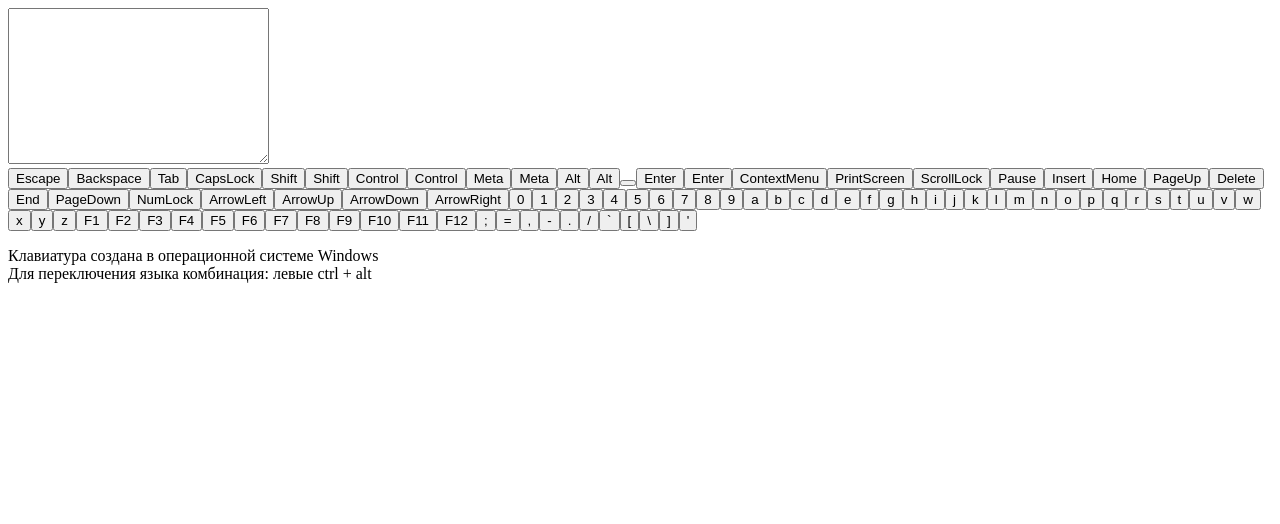
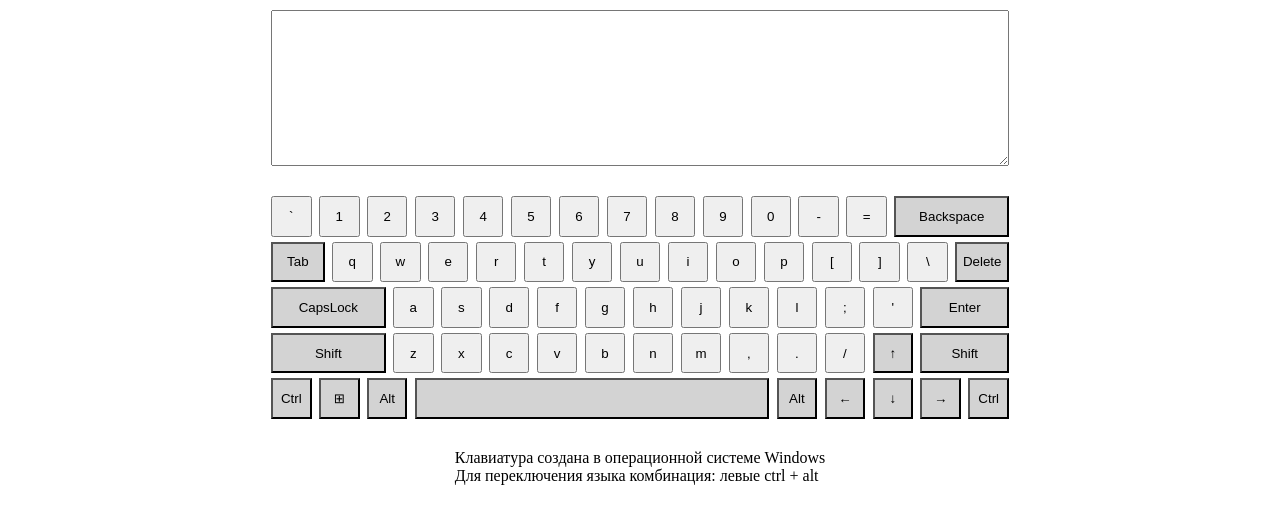
Before and after one commit to Ploytary/virtual-keyboard, a website with bundled scripts: page index.html in a window 1280 px wide. Built offline with nearby package versions, Linux system fonts and the light colour scheme.

Commit message:
feat: style keyboard

```diff
--- a/assets/js/constants.js
+++ b/assets/js/constants.js
@@ -1,93 +1,221 @@
 const KEYBOARD_KEYS = [
-  { value: 'Escape', code: 27 },
-  { value: 'Backspace', code: 8 },
-  { value: 'Tab', code: 9 },
-  { value: 'CapsLock', code: 20 },
-  { value: 'Shift', code: 16, details: 'ShiftLeft' },
-  { value: 'Shift', code: 16, details: 'ShiftRight' },
-  { value: 'Control', code: 17, details: 'ControlLeft' },
-  { value: 'Control', code: 17, details: 'ControlRight' },
-  { value: 'Meta', code: 91 },
-  { value: 'Meta', code: 93 },
-  { value: 'Alt', code: 18, details: 'AltLeft' },
-  { value: 'Alt', code: 18, details: 'AltRight' },
-  { value: ' ', code: 32 },
-  { value: 'Enter', code: 13, details: 'Enter' },
+  { value: 'Escape', code: 27, details: 'Escape' },
+  {
+    value: 'Backspace', code: 8, details: 'Backspace', order: 13,
+  },
+  {
+    value: 'Tab', code: 9, details: 'Tab', order: 14,
+  },
+  {
+    value: 'CapsLock', code: 20, details: 'CapsLock', order: 29,
+  },
+  {
+    value: 'Shift', code: 16, details: 'ShiftLeft', order: 42,
+  },
+  {
+    value: 'Shift', code: 16, details: 'ShiftRight', order: 54,
+  },
+  {
+    value: 'Ctrl', code: 17, details: 'ControlLeft', order: 55,
+  },
+  {
+    value: 'Ctrl', code: 17, details: 'ControlRight', order: 63,
+  },
+  {
+    value: '⊞', code: 91, details: 'MetaLeft', order: 56,
+  },
+  { value: '⊞', code: 92, details: 'MetaRight' },
+  {
+    value: 'Alt', code: 18, details: 'AltLeft', order: 57,
+  },
+  {
+    value: 'Alt', code: 18, details: 'AltRight', order: 59,
+  },
+  {
+    value: ' ', code: 32, details: 'Space', order: 58,
+  },
+  {
+    value: 'Enter', code: 13, details: 'Enter', order: 41,
+  },
   { value: 'Enter', code: 13, details: 'NumpudEnter' },
-  { value: 'ContextMenu', code: 93 },
-  { value: 'PrintScreen', code: 44 },
-  { value: 'ScrollLock', code: 145 },
-  { value: 'Pause', code: 19 },
-  { value: 'Insert', code: 45 },
-  { value: 'Home', code: 36 },
-  { value: 'PageUp', code: 33 },
-  { value: 'Delete', code: 46 },
-  { value: 'End', code: 35 },
-  { value: 'PageDown', code: 34 },
-  { value: 'NumLock', code: 144 },
-  { value: 'ArrowLeft', code: 37 },
-  { value: 'ArrowUp', code: 38 },
-  { value: 'ArrowDown', code: 40 },
-  { value: 'ArrowRight', code: 39 },
-  { value: ['0', ')'], code: 48 },
-  { value: ['1', '!'], code: 49 },
-  { value: ['2', '@'], code: 50 },
-  { value: ['3', '#'], code: 51 },
-  { value: ['4', '$'], code: 52 },
-  { value: ['5', '%'], code: 53 },
-  { value: ['6', '^'], code: 54 },
-  { value: ['7', '&'], code: 55 },
-  { value: ['8', '*'], code: 56 },
-  { value: ['9', '('], code: 57 },
-  { value: ['a', 'A'], code: 65 },
-  { value: ['b', 'B'], code: 66 },
-  { value: ['c', 'C'], code: 67 },
-  { value: ['d', 'D'], code: 68 },
-  { value: ['e', 'E'], code: 69 },
-  { value: ['f', 'F'], code: 70 },
-  { value: ['g', 'G'], code: 71 },
-  { value: ['h', 'H'], code: 72 },
-  { value: ['i', 'I'], code: 73 },
-  { value: ['j', 'J'], code: 74 },
-  { value: ['k', 'K'], code: 75 },
-  { value: ['l', 'L'], code: 76 },
-  { value: ['m', 'M'], code: 77 },
-  { value: ['n', 'N'], code: 78 },
-  { value: ['o', 'O'], code: 79 },
-  { value: ['p', 'P'], code: 80 },
-  { value: ['q', 'Q'], code: 81 },
-  { value: ['r', 'R'], code: 82 },
-  { value: ['s', 'S'], code: 83 },
-  { value: ['t', 'T'], code: 84 },
-  { value: ['u', 'U'], code: 85 },
-  { value: ['v', 'V'], code: 86 },
-  { value: ['w', 'W'], code: 87 },
-  { value: ['x', 'X'], code: 88 },
-  { value: ['y', 'Y'], code: 89 },
-  { value: ['z', 'Z'], code: 90 },
-  { value: 'F1', code: 112 },
-  { value: 'F2', code: 113 },
-  { value: 'F3', code: 114 },
-  { value: 'F4', code: 115 },
-  { value: 'F5', code: 116 },
-  { value: 'F6', code: 117 },
-  { value: 'F7', code: 118 },
-  { value: 'F8', code: 119 },
-  { value: 'F9', code: 120 },
-  { value: 'F10', code: 121 },
-  { value: 'F11', code: 122 },
-  { value: 'F12', code: 123 },
-  { value: [';', ':'], code: 186 },
-  { value: ['=', '+'], code: 187 },
-  { value: [',', '<'], code: 188 },
-  { value: ['-', '_'], code: 189 },
-  { value: ['.', '>'], code: 190 },
-  { value: ['/', '?'], code: 191 },
-  { value: ['`', '~'], code: 192 },
-  { value: ['[', '{'], code: 219 },
-  { value: ['\\', '|'], code: 220 },
-  { value: [']', '}'], code: 221 },
-  { value: ['\'', '"'], code: 222 },
+  { value: 'ContextMenu', code: 93, details: 'ContextMenu' },
+  { value: 'PrintScreen', code: 44, details: 'F13' },
+  { value: 'ScrollLock', code: 145, details: 'ScrollLock' },
+  { value: 'Pause', code: 19, details: 'Pause' },
+  { value: 'Insert', code: 45, details: 'Numpad0' },
+  { value: 'Home', code: 36, details: 'Numpad7' },
+  { value: 'PageUp', code: 33, details: 'Numpad9' },
+  {
+    value: 'Delete', code: 46, details: 'NumpadDecimal', order: 28,
+  },
+  { value: 'End', code: 35, details: 'Numpad1' },
+  { value: 'PageDown', code: 34, details: 'Numpad3' },
+  { value: 'NumLock', code: 144, details: 'NumLock' },
+  {
+    value: '←', code: 37, details: 'ArrowLeft', order: 60,
+  },
+  {
+    value: '↑', code: 38, details: 'ArrowUp', order: 53,
+  },
+  {
+    value: '↓', code: 40, details: 'ArrowDown', order: 61,
+  },
+  {
+    value: '→', code: 39, details: 'ArrowRight', order: 62,
+  },
+  {
+    value: ['0', ')'], code: 48, details: 'Digit0', order: 10,
+  },
+  {
+    value: ['1', '!'], code: 49, details: 'Digit1', order: 1,
+  },
+  {
+    value: ['2', '@'], code: 50, details: 'Digit2', order: 2,
+  },
+  {
+    value: ['3', '#'], code: 51, details: 'Digit3', order: 3,
+  },
+  {
+    value: ['4', '$'], code: 52, details: 'Digit4', order: 4,
+  },
+  {
+    value: ['5', '%'], code: 53, details: 'Digit5', order: 5,
+  },
+  {
+    value: ['6', '^'], code: 54, details: 'Digit6', order: 6,
+  },
+  {
+    value: ['7', '&'], code: 55, details: 'Digit7', order: 7,
+  },
+  {
+    value: ['8', '*'], code: 56, details: 'Digit8', order: 8,
+  },
+  {
+    value: ['9', '('], code: 57, details: 'Digit9', order: 9,
+  },
+  {
+    value: ['a', 'A'], code: 65, details: 'KeyA', order: 30,
+  },
+  {
+    value: ['b', 'B'], code: 66, details: 'KeyB', order: 47,
+  },
+  {
+    value: ['c', 'C'], code: 67, details: 'KeyC', order: 45,
+  },
+  {
+    value: ['d', 'D'], code: 68, details: 'KeyD', order: 32,
+  },
+  {
+    value: ['e', 'E'], code: 69, details: 'KeyE', order: 17,
+  },
+  {
+    value: ['f', 'F'], code: 70, details: 'KeyF', order: 33,
+  },
+  {
+    value: ['g', 'G'], code: 71, details: 'KeyG', order: 34,
+  },
+  {
+    value: ['h', 'H'], code: 72, details: 'KeyH', order: 35,
+  },
+  {
+    value: ['i', 'I'], code: 73, details: 'KeyI', order: 22,
+  },
+  {
+    value: ['j', 'J'], code: 74, details: 'KeyJ', order: 36,
+  },
+  {
+    value: ['k', 'K'], code: 75, details: 'KeyK', order: 37,
+  },
+  {
+    value: ['l', 'L'], code: 76, details: 'KeyL', order: 38,
+  },
+  {
+    value: ['m', 'M'], code: 77, details: 'KeyM', order: 49,
+  },
+  {
+    value: ['n', 'N'], code: 78, details: 'KeyN', order: 48,
+  },
+  {
+    value: ['o', 'O'], code: 79, details: 'KeyO', order: 23,
+  },
+  {
+    value: ['p', 'P'], code: 80, details: 'KeyP', order: 24,
+  },
+  {
+    value: ['q', 'Q'], code: 81, details: 'KeyQ', order: 15,
+  },
+  {
+    value: ['r', 'R'], code: 82, details: 'KeyR', order: 18,
+  },
+  {
+    value: ['s', 'S'], code: 83, details: 'KeyS', order: 31,
+  },
+  {
+    value: ['t', 'T'], code: 84, details: 'KeyT', order: 19,
+  },
+  {
+    value: ['u', 'U'], code: 85, details: 'KeyU', order: 21,
+  },
+  {
+    value: ['v', 'V'], code: 86, details: 'KeyV', order: 46,
+  },
+  {
+    value: ['w', 'W'], code: 87, details: 'KeyW', order: 16,
+  },
+  {
+    value: ['x', 'X'], code: 88, details: 'KeyX', order: 44,
+  },
+  {
+    value: ['y', 'Y'], code: 89, details: 'KeyY', order: 20,
+  },
+  {
+    value: ['z', 'Z'], code: 90, details: 'KeyZ', order: 43,
+  },
+  { value: 'F1', code: 112, details: 'F1' },
+  { value: 'F2', code: 113, details: 'F2' },
+  { value: 'F3', code: 114, details: 'F3' },
+  { value: 'F4', code: 115, details: 'F4' },
+  { value: 'F5', code: 116, details: 'F5' },
+  { value: 'F6', code: 117, details: 'F6' },
+  { value: 'F7', code: 118, details: 'F7' },
+  { value: 'F8', code: 119, details: 'F8' },
+  { value: 'F9', code: 120, details: 'F9' },
+  { value: 'F10', code: 121, details: 'F10' },
+  { value: 'F11', code: 122, details: 'F11' },
+  { value: 'F12', code: 123, details: 'F12' },
+  {
+    value: [';', ':'], code: 186, details: 'Semicolon', order: 39,
+  },
+  {
+    value: ['=', '+'], code: 187, details: 'Equal', order: 12,
+  },
+  {
+    value: [',', '<'], code: 188, details: 'Comma', order: 50,
+  },
+  {
+    value: ['-', '_'], code: 189, details: 'Minus', order: 11,
+  },
+  {
+    value: ['.', '>'], code: 190, details: 'Period', order: 51,
+  },
+  {
+    value: ['/', '?'], code: 191, details: 'Slash', order: 52,
+  },
+  {
+    value: ['`', '~'], code: 192, details: 'Backquote', order: 0,
+  },
+  {
+    value: ['[', '{'], code: 219, details: 'BracketLeft', order: 25,
+  },
+  {
+    value: ['\\', '|'], code: 220, details: 'Backslash', order: 27,
+  },
+  {
+    value: [']', '}'], code: 221, details: 'BracketRight', order: 26,
+  },
+  {
+    value: ['\'', '"'], code: 222, details: 'Quote', order: 40,
+  },
 ];
 
 const KEYBOARD_KEYS_LANG_RU = [
--- a/assets/js/key.js
+++ b/assets/js/key.js
@@ -1,8 +1,12 @@
 export default class KeyComponent {
-  constructor(code, value, details) {
+  constructor(keyData) {
+    const {
+      code, value, order, details,
+    } = keyData;
     this.code = code;
     this.value = value;
     this.details = details;
+    this.order = order;
     this.element = this.getElement();
     this.otherLangValue = [];
   }
@@ -11,7 +15,8 @@ export default class KeyComponent {
     if (!this.element) {
       const element = document.createElement('button');
       element.classList.add('key');
-      element.dataset.code = this.code;
+      element.dataset.details = this.details;
+      element.style.order = this.order;
       this.element = element;
       this.updateElement();
     }
--- a/assets/js/keyboard.js
+++ b/assets/js/keyboard.js
@@ -38,7 +38,9 @@ export default class KeyboardComponent {
     }
 
     this.keyComponents = KEYBOARD_KEYS
-      .map(({ value, code, details }) => new KeyComponent(code, value, details));
+      .filter((keyData) => keyData.order !== undefined)
+      .sort((a, b) => a.order - b.order)
+      .map((keyData) => new KeyComponent(keyData));
   }
 
   render(container) {
@@ -50,8 +52,17 @@ export default class KeyboardComponent {
     this.container = container;
 
     const keysContainer = this.element.querySelector('.virtual-keyboard__keys-container');
-    this.keyComponents.forEach((keyComponent) => {
-      keysContainer.append(keyComponent.getElement());
+    const lineKeysCount = [14, 15, 13, 13, 9];
+    let addedKeys = 0;
+    lineKeysCount.forEach((lineCount) => {
+      const line = document.createElement('div');
+      line.classList.add('virtual-keyboard__keys-line');
+      this.keyComponents.slice(addedKeys, addedKeys + lineCount)
+        .forEach((keyComponent) => {
+          line.append(keyComponent.getElement());
+        });
+      addedKeys += lineCount;
+      keysContainer.append(line);
     });
 
     this.container.append(this.element);
--- /dev/null
+++ b/assets/styles/components/key.scss
@@ -0,0 +1,50 @@
+.key {
+  width: 5.5%;
+  aspect-ratio: 1 / 1;
+  padding: 0;
+  flex-shrink: 0;
+}
+
+.key[data-details="Backspace"],
+.key[data-details="Tab"],
+.key[data-details="Enter"],
+.key[data-details="ShiftLeft"],
+.key[data-details="ShiftRight"],
+.key[data-details="CapsLock"],
+.key[data-details="Space"],
+.key[data-details="NumpadDecimal"],
+.key[data-details="ControlLeft"],
+.key[data-details="MetaLeft"],
+.key[data-details="AltLeft"],
+.key[data-details="AltRight"],
+.key[data-details="ArrowLeft"],
+.key[data-details="ArrowDown"],
+.key[data-details="ArrowUp"],
+.key[data-details="ArrowRight"],
+.key[data-details="ControlRight"] {
+  background-color: lightgray;
+}
+
+.key[data-details="Backspace"],
+.key[data-details="Tab"],
+.key[data-details="Enter"],
+.key[data-details="ShiftLeft"],
+.key[data-details="ShiftRight"],
+.key[data-details="CapsLock"],
+.key[data-details="Space"],
+.key[data-details="NumpadDecimal"] {
+  flex-grow: 1;
+  aspect-ratio: auto;
+}
+
+.key[data-details="Enter"],
+.key[data-details="ShiftRight"] {
+  width: calc(5.5% * 2 + 1%);
+  flex-grow: 0;
+  aspect-ratio: auto;
+}
+
+.key[data-details="Space"] {
+  width: calc(5.5% * 2 + 1%);
+  aspect-ratio: auto;
+}
--- /dev/null
+++ b/assets/styles/components/keyboard.scss
@@ -0,0 +1,28 @@
+.virtual-keyboard {
+  display: flex;
+  flex-direction: column;
+  align-items: center;
+  gap: 30px;
+  padding: 10px 15px;
+
+  &__input-field {
+    width: 100%;
+  }
+
+  &__note {
+    margin: 0;
+  }
+
+  &__keys-container {
+    width: 100%;
+    display: flex;
+    flex-direction: column;
+    align-items: stretch;
+    gap: 5px;
+  }
+
+  &__keys-line {
+    display: flex;
+    gap: 1%;
+  }
+}
--- /dev/null
+++ b/assets/styles/components/layout.scss
@@ -0,0 +1,8 @@
+* {
+  box-sizing: border-box;
+}
+
+body {
+  margin: 0 auto;
+  max-width: 768px;
+}
--- /dev/null
+++ b/assets/styles/main.scss
@@ -0,0 +1,3 @@
+@import "./components/layout.scss";
+@import "./components/key.scss";
+@import "./components/keyboard.scss";
--- a/index.html
+++ b/index.html
@@ -5,6 +5,7 @@
   <meta http-equiv="X-UA-Compatible" content="IE=edge">
   <meta name="viewport" content="width=device-width, initial-scale=1.0">
   <link rel="icon" href="./assets/images/favicon.svg" type="icon">
+  <link rel="stylesheet" href="./assets/styles/style.css">
   <title>RSS Virtual Keyboard</title>
   <script src="./assets/js/main.js" type="module" defer></script>
 </head>
```
Also changed, not shown: assets/styles/style.css (added), 1 other file.
